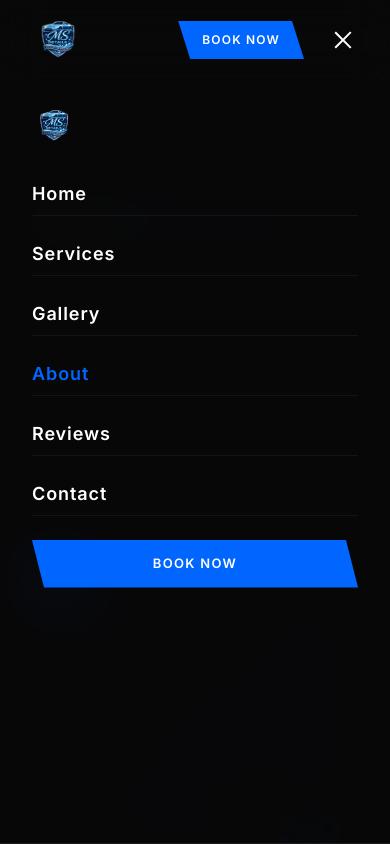
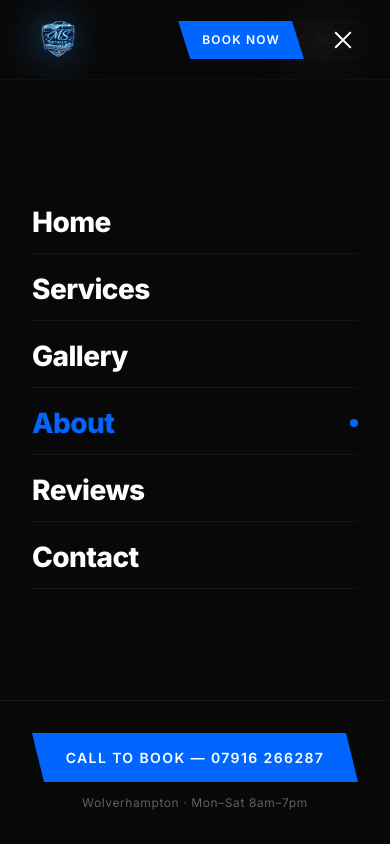
Before and after one commit to agrinaitweltd/ms, a React (Vite) app: page /about in a window 390 px wide. Both pictures are taken after a click on the button "Menu". Shown: the top 844 px of the page. Built offline with nearby package versions, Linux system fonts and the light colour scheme.

Commit message:
fix: restore LoadingScreen, fix stars, redesign mobile menu, remove conflicting CSS animations

```diff
--- a/src/App.jsx
+++ b/src/App.jsx
@@ -3,6 +3,7 @@ import { useEffect } from 'react'
 import './index.css'
 import Navbar from './components/Navbar'
 import Footer from './components/Footer'
+import LoadingScreen from './components/LoadingScreen'
 import Home from './pages/Home'
 import Services from './pages/Services'
 import Gallery from './pages/Gallery'
@@ -33,6 +34,7 @@ function AppRoutes() {
 export default function App() {
   return (
     <Router>
+      <LoadingScreen />
       <div className="app-shell">
         <ScrollToTop />
         <Navbar />
--- a/src/components/Navbar.jsx
+++ b/src/components/Navbar.jsx
@@ -152,51 +152,82 @@ export default function Navbar() {
         </div>
       </header>
 
-      {/* Mobile menu */}
+      {/* Mobile menu — full screen slide-in */}
       <AnimatePresence>
         {open && (
           <motion.div
-            initial={{ opacity: 0, y: -20 }}
-            animate={{ opacity: 1, y: 0 }}
-            exit={{ opacity: 0, y: -20 }}
-            transition={{ duration: 0.25 }}
+            initial={{ x: '100%' }}
+            animate={{ x: 0 }}
+            exit={{ x: '100%' }}
+            transition={{ duration: 0.35, ease: [0.4, 0, 0.2, 1] }}
             style={{
-              position: 'fixed', top: '80px', left: 0, right: 0,
-              bottom: 0,
-              background: 'rgba(8,8,8,0.98)',
-              borderBottom: '1px solid rgba(255,255,255,0.08)',
-              zIndex: 999,
-              padding: '1.5rem 2rem 2rem',
-              overflowY: 'auto',
-              overscrollBehavior: 'contain',
+              position: 'fixed', top: 0, left: 0, right: 0, bottom: 0,
+              background: '#080808',
+              zIndex: 998,
+              display: 'flex',
+              flexDirection: 'column',
             }}
-            className="nav-blur"
           >
-            <div style={{ display: 'flex', alignItems: 'center', marginBottom: '1.5rem' }}>
+            {/* Top bar */}
+            <div style={{
+              height: '80px', display: 'flex', alignItems: 'center',
+              justifyContent: 'space-between', padding: '0 2rem',
+              borderBottom: '1px solid rgba(255,255,255,0.06)',
+            }}>
               <img src="/logo.png" alt="MS Details" style={{ height: '44px', width: 'auto' }} />
+              <button
+                onClick={() => setOpen(false)}
+                style={{ background: 'none', border: '1px solid rgba(255,255,255,0.15)', cursor: 'pointer', padding: '8px 14px', color: '#fff', fontSize: '0.75rem', letterSpacing: '0.1em', textTransform: 'uppercase' }}
+              >
+                Close
+              </button>
             </div>
-            <nav style={{ display: 'flex', flexDirection: 'column', gap: '1rem' }}>
-              {links.map(l => (
+
+            {/* Links */}
+            <nav style={{ flex: 1, padding: '2.5rem 2rem', display: 'flex', flexDirection: 'column', justifyContent: 'center', gap: '0.25rem' }}>
+              {links.map((l, i) => (
+                <motion.div
+                  key={l.to}
+                  initial={{ opacity: 0, x: 40 }}
+                  animate={{ opacity: 1, x: 0 }}
+                  transition={{ duration: 0.3, delay: i * 0.07 + 0.1 }}
+                >
                   <Link
-                  key={l.to}
                     to={l.to}
                     style={{
                       textDecoration: 'none',
-                    fontSize: '1.125rem',
-                    fontWeight: 600,
-                    letterSpacing: '0.05em',
+                      display: 'flex', alignItems: 'center', justifyContent: 'space-between',
+                      fontSize: 'clamp(1.75rem, 7vw, 2.25rem)',
+                      fontWeight: 800,
+                      letterSpacing: '-0.02em',
                       color: location.pathname === l.to ? 'var(--blue)' : '#fff',
-                    padding: '0.5rem 0',
+                      padding: '0.625rem 0',
                       borderBottom: '1px solid rgba(255,255,255,0.05)',
                     }}
                   >
                     {l.label}
+                    {location.pathname === l.to && (
+                      <span style={{ width: '8px', height: '8px', background: 'var(--blue)', borderRadius: '50%', flexShrink: 0 }} />
+                    )}
                   </Link>
+                </motion.div>
               ))}
-              <Link to="/contact" className="btn-primary" style={{ marginTop: '0.5rem', justifyContent: 'center' }}>
-                Book Now
-              </Link>
             </nav>
+
+            {/* Bottom CTA */}
+            <motion.div
+              initial={{ opacity: 0, y: 20 }}
+              animate={{ opacity: 1, y: 0 }}
+              transition={{ delay: 0.55, duration: 0.3 }}
+              style={{ padding: '2rem', borderTop: '1px solid rgba(255,255,255,0.06)', display: 'flex', flexDirection: 'column', gap: '0.75rem' }}
+            >
+              <a href="tel:07916266287" className="btn-primary" style={{ justifyContent: 'center', fontSize: '0.875rem' }}>
+                Call to Book — 07916 266287
+              </a>
+              <p style={{ textAlign: 'center', fontSize: '0.75rem', color: 'var(--text-muted)', letterSpacing: '0.05em' }}>
+                Wolverhampton · Mon–Sat 8am–7pm
+              </p>
+            </motion.div>
           </motion.div>
         )}
       </AnimatePresence>
--- a/src/index.css
+++ b/src/index.css
@@ -239,7 +239,7 @@
 .animate-pulse-glow { animation: pulse-glow 3s ease-in-out infinite; }
 .animate-bounce-scroll { animation: bounce-scroll 2s infinite; }
 
-/* Mobile animation enhancements */
+/* Mobile layout improvements */
 @media (max-width: 768px) {
   .card {
     transition: all 0.3s cubic-bezier(0.4, 0, 0.2, 1);
@@ -260,13 +260,12 @@
     transform: scale(0.96);
   }
 
-  .section-tag {
-    animation: slideInLeft 0.5s ease both;
+  .section-title {
+    font-size: clamp(1.75rem, 8vw, 2.5rem);
   }
 
-  .section-title {
-    animation: fadeUp 0.6s ease both;
-    animation-delay: 0.1s;
+  .page-wrapper {
+    padding-top: 80px;
   }
 }
 
--- a/src/pages/Home.jsx
+++ b/src/pages/Home.jsx
@@ -73,8 +73,9 @@ const reviews = [
 function StatItem({ value, suffix, label, delay }) {
   return (
     <motion.div
-      initial={{ opacity: 0, y: 20 }}
-      animate={{ opacity: 1, y: 0 }}
+      initial={{ opacity: 0, y: 30 }}
+      whileInView={{ opacity: 1, y: 0 }}
+      viewport={{ once: true, amount: 0.3 }}
       transition={{ duration: 0.6, delay }}
       style={{
         textAlign: 'center',
@@ -392,7 +393,7 @@ export default function Home() {
                       <div style={{ fontWeight: 700, marginBottom: '0.25rem' }}>{r.name}</div>
                       <div style={{ fontSize: '0.75rem', color: 'var(--text-muted)' }}>{r.time}</div>
                     </div>
-                    <div className="stars" style={{ fontSize: '0.875rem', color: 'var(--blue)' }}>{'/ '.repeat(r.rating).trim()}</div>
+                    <div style={{ fontSize: '1rem', color: '#f5c518', letterSpacing: '2px' }}>{'★'.repeat(r.rating)}</div>
                   </div>
                   <p style={{ color: 'var(--text-secondary)', fontSize: '0.9375rem', lineHeight: 1.7, fontStyle: 'italic' }}>
                     "{r.text}"
```
Lines whose indentation alone changed are shown as unchanged.
